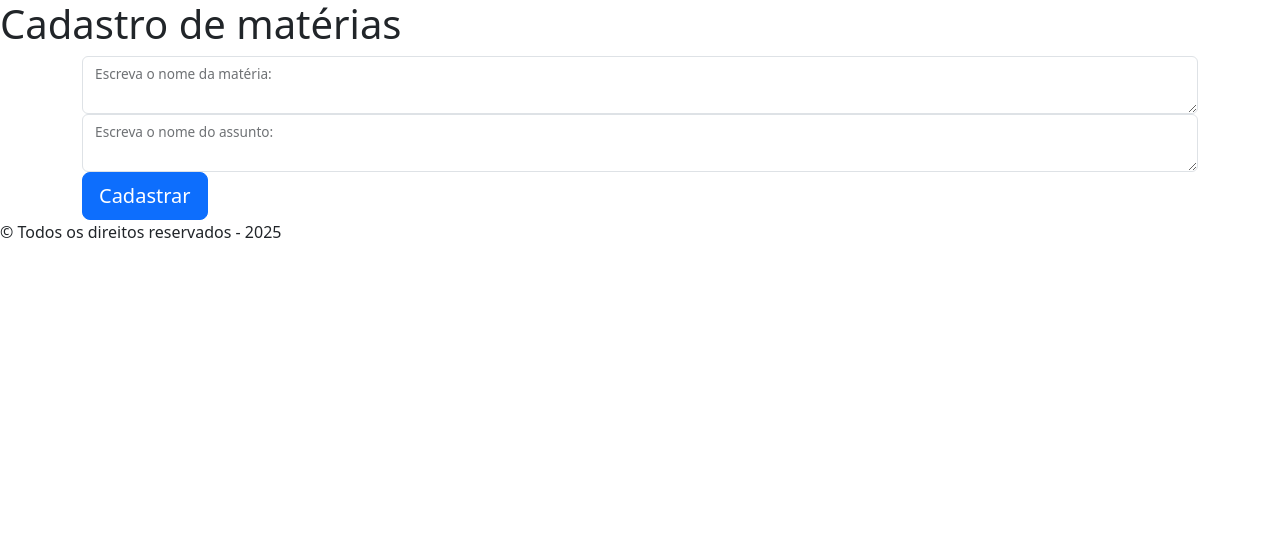
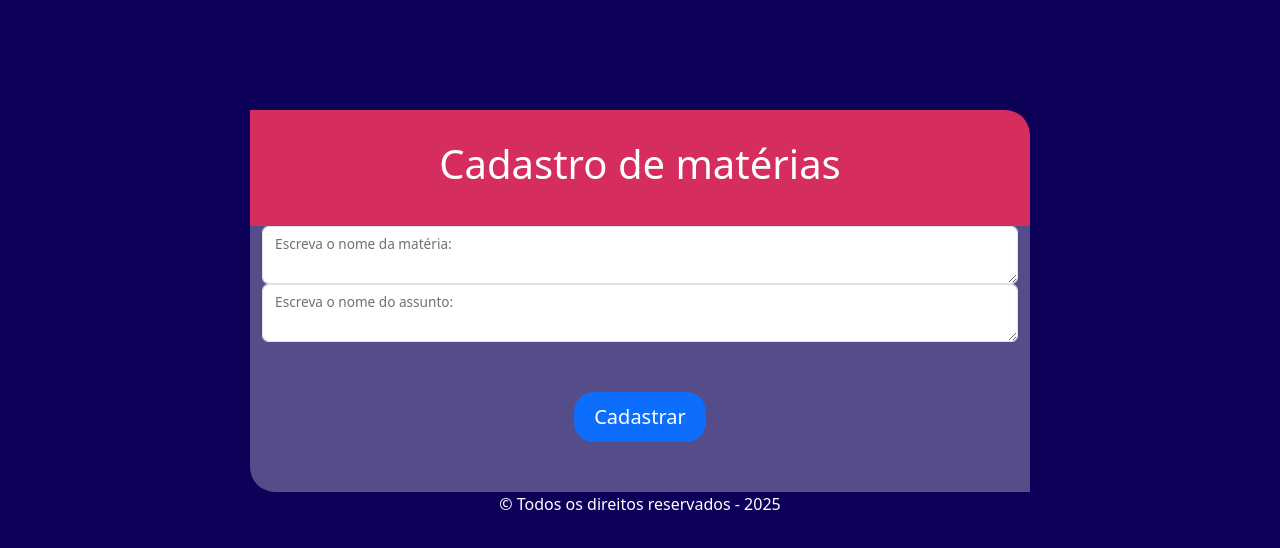
Before and after one commit to biasiq/PI-2025-segundo-semestre, a website: page front/tela_cadastro_materia.html in a window 1280 px wide. Drawn offline with nearby package versions, Linux system fonts and the light colour scheme.

Commit message:
Ajuste no CSS da tela cadastro

```diff
--- a/front/css/styles_cadastro_materia.css
+++ b/front/css/styles_cadastro_materia.css
@@ -0,0 +1,48 @@
+body{
+    /* background-color: #004aad; */
+    background-color: #0c0058;
+    justify-content: center;
+}
+
+.cadastro-materia{
+    text-align: center;
+    padding: 30px;
+    color: white;
+
+}
+
+footer{
+    text-align: center;
+    color: white;
+}
+
+#botao-cadastrar{
+    justify-content: center;
+    text-align: center;
+    padding: 10px 20px;
+    border-radius: 20px;
+    color: white;
+    border: none;
+}
+
+.botao{
+    justify-content: center;
+    text-align: center;
+    padding: 50px;
+}
+
+.topo{
+    background-color: #d52d5d;
+    margin-top: 110px;
+    margin-right: 250px;
+    margin-left: 250px;
+    border-start-end-radius: 25px;
+}
+
+.parte-azul-clara{
+    justify-content: center;
+    background-color: #554c8a;
+    margin-right: 250px;
+    margin-left: 250px;
+    border-end-start-radius: 25px;
+}
--- a/front/css/styles_cadastro_usuario.css
+++ b/front/css/styles_cadastro_usuario.css
@@ -1,9 +1,14 @@
-body{
+ body{
     background-color: #0C0058;
+    height: 100vh;
+    margin: 0;
+    display: flex;
+    justify-content: center;
+    align-items: center;
 }
 
 #cadastrar-usuario{
-    /* padding: 10px; */
+    padding: 10px;
     color: whitesmoke;
     background-color: #d52d5d;
     text-align: center;
--- a/front/tela_cadastro_materia.html
+++ b/front/tela_cadastro_materia.html
@@ -12,10 +12,14 @@
 <body>
     <main>
         <header>
-            <div class="cadastro-materia">
+            <div class="topo">
+                <div class="cadastro-materia">
                 <h1>Cadastro de matérias</h1>
+            </div>
         </header>
-        <section class="container-sm">
+
+        <div class="parte-azul-clara">
+            <section class="container-sm">
             <div class="form-floating">
                 <textarea class="form-control" id="nome-materia"></textarea>
                 <label for="nome-materia">Escreva o nome da matéria: <label>
@@ -24,8 +28,12 @@
                 <textarea class="form-control" id="nome-assunto"></textarea>
                 <label for="nome-materia">Escreva o nome do assunto: <label>
             </div>
-            <button type="button" class="btn btn-primary btn-lg" id="botao-cadastrar">Cadastrar</button>
+            <div class="botao">
+                <button type="button" class="btn btn-primary btn-lg" id="botao-cadastrar">Cadastrar</button>
+            </div>
+
         </section>
+        </div>
     </main>
     <footer>
         <p>&copy; Todos os direitos reservados - 2025</p>
```
Also changed, not shown: front/tela_cadastro_usuario.html (+2 -2 lines).
